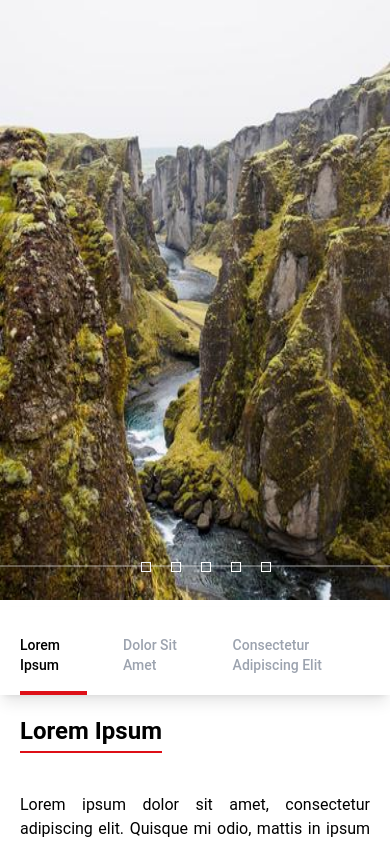
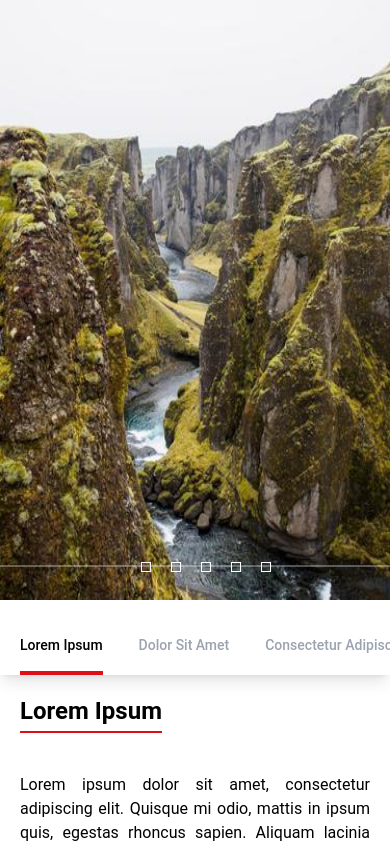
Before and after one commit to lutfullahcelenk/kodegon-demo, a React (Create React App) app: page / in a window 390 px wide. Shown: the top 844 px of the page. Built offline with nearby package versions, Linux system fonts and the light colour scheme.

Commit message:
the project is completed

```diff
--- a/src/components/Navbar/index.tsx
+++ b/src/components/Navbar/index.tsx
@@ -13,7 +13,7 @@ const Navbar = ({selected, setSelected}:INavbar) => {
         {routes.map((item: any) => (
           <div
             key={item.id}
-            className={`cursor-pointer font-medium text-sm pt-7 pb-4 hover:text-orangeRed transition duration-300 capitalize sm:w-max
+            className={`cursor-pointer font-medium text-sm pt-7 pb-4 hover:text-orangeRed transition duration-300 capitalize sm:w-max flex flex-nowrap min-w-max
                   ${
                     selected !== item.name
                       ? "text-gray-400"
```
